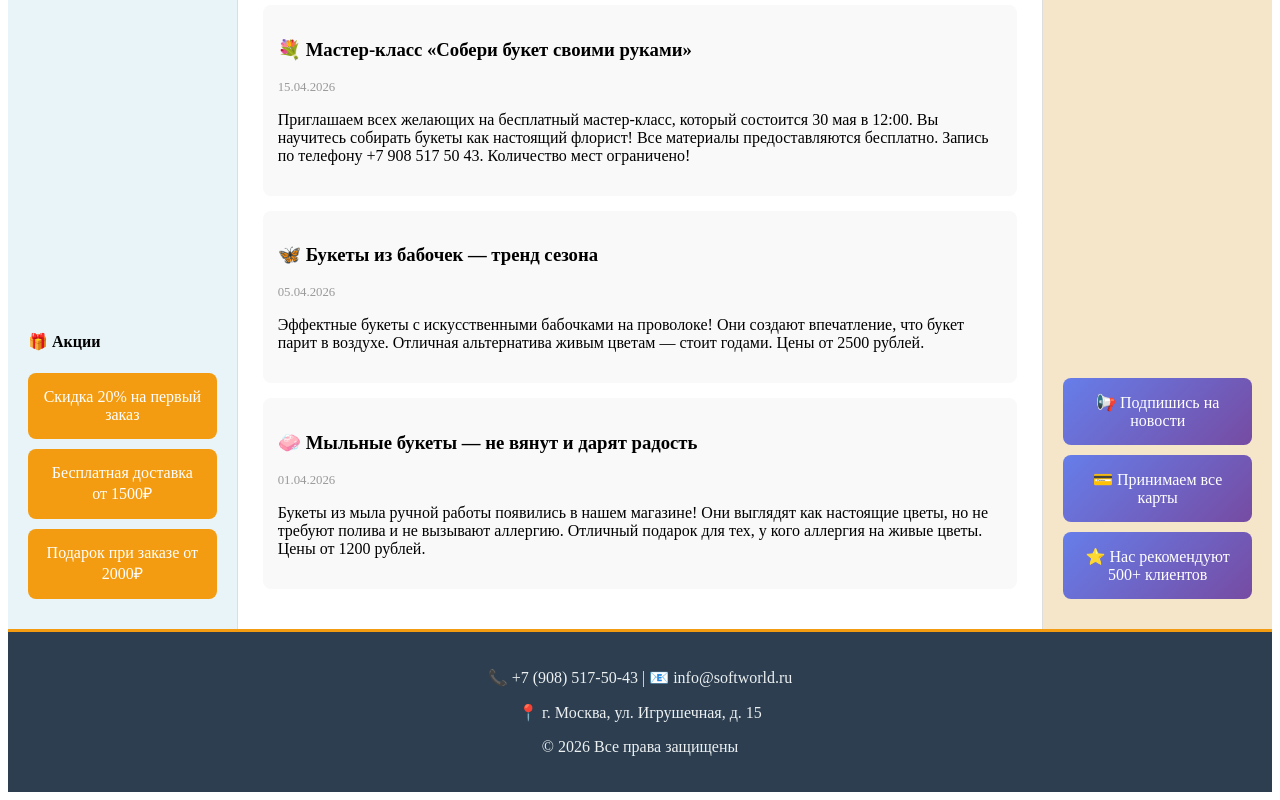
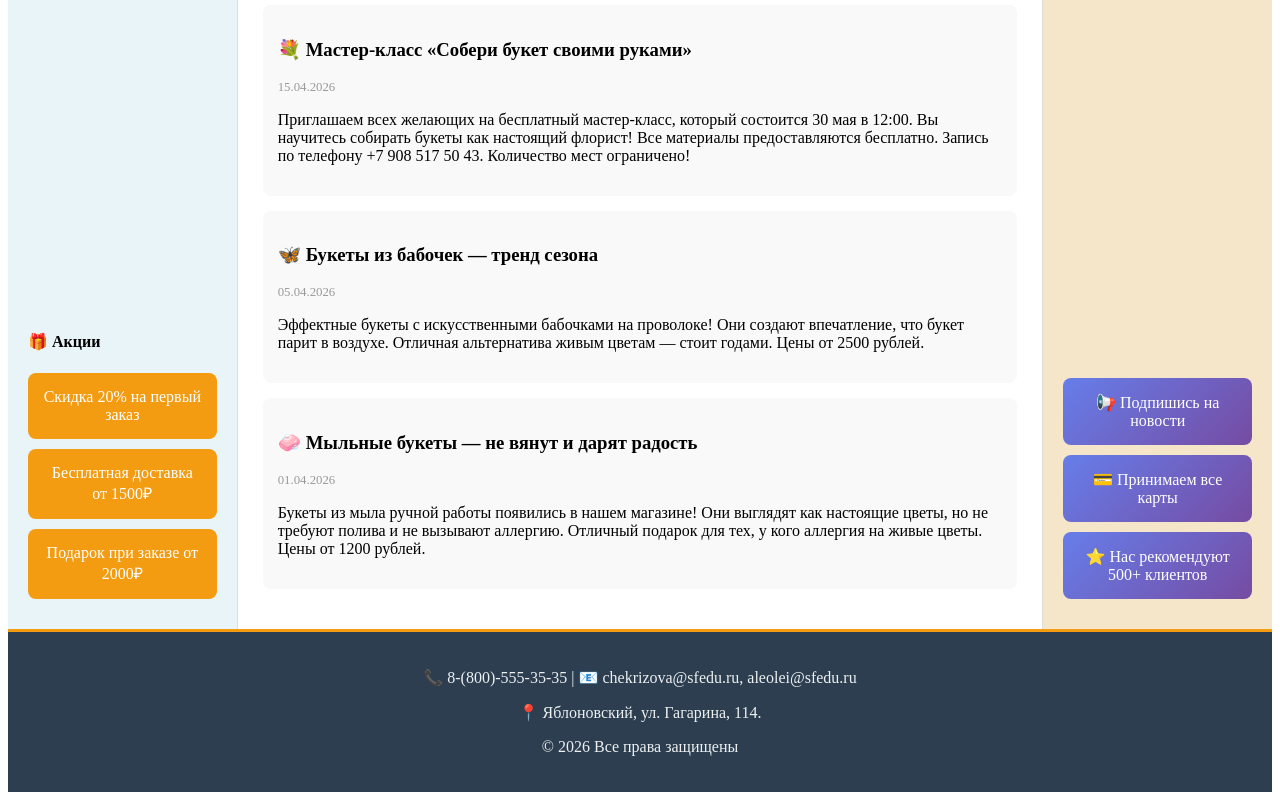
Before and after one commit to milk-catt/lab_17-20, a React (Create React App) app in the folder итоговый проект/: page / in a window 1280 px wide. Shown: the part 2135-2935 px from the top of the page. Built offline with nearby package versions, Linux system fonts and the light colour scheme.

Commit message:
мама я люблю - кх-кх, мама я люблю - наркх-кх

```diff
--- a/итоговый проект/src/App.js
+++ b/итоговый проект/src/App.js
@@ -72,8 +72,8 @@ function App() {
 
       {/* FOOTER */}
       <footer className="footer">
-        <p>📞 +7 (908) 517-50-43 | 📧 info@softworld.ru</p>
-        <p>📍 г. Москва, ул. Игрушечная, д. 15</p>
+        <p>📞 8-(800)-555-35-35 | 📧 chekrizova@sfedu.ru, aleolei@sfedu.ru</p>
+        <p>📍 Яблоновский, ул. Гагарина, 114.</p>
         <p>© 2026 Все права защищены</p>
       </footer>
     </div>
--- a/итоговый проект/src/pages/FeedBack.jsx
+++ b/итоговый проект/src/pages/FeedBack.jsx
@@ -15,7 +15,8 @@ function FeedBack() {
 
       <div style={{ marginBottom: 20 }}>
         <p>📱 Телефон: <strong>8-(800)-555-35-35 - Проще позвонить чем у кого-то занимать!😘</strong></p>
-        <p>💬 Telegram: <strong>FFFFFFFFFFF</strong></p>
+        <p>💬 Telegram: <strong><a href="https://t.me/saitostroeniethisidisgusting">https://t.me/saitostroeniethisidisgusting</a></strong></p>
+        <p>💬 ВКонтакте: <strong><a href="https://vk.me/join/q_xeuvYt3EAAjQB5yPUr154ddd7VtPbfZno=">заходите в общий чатик</a></strong></p>
         <p>📧 Email: <strong>chekrizova@sfedu.ru, aleolei@sfedu.ru</strong></p>
       </div>
 
```
